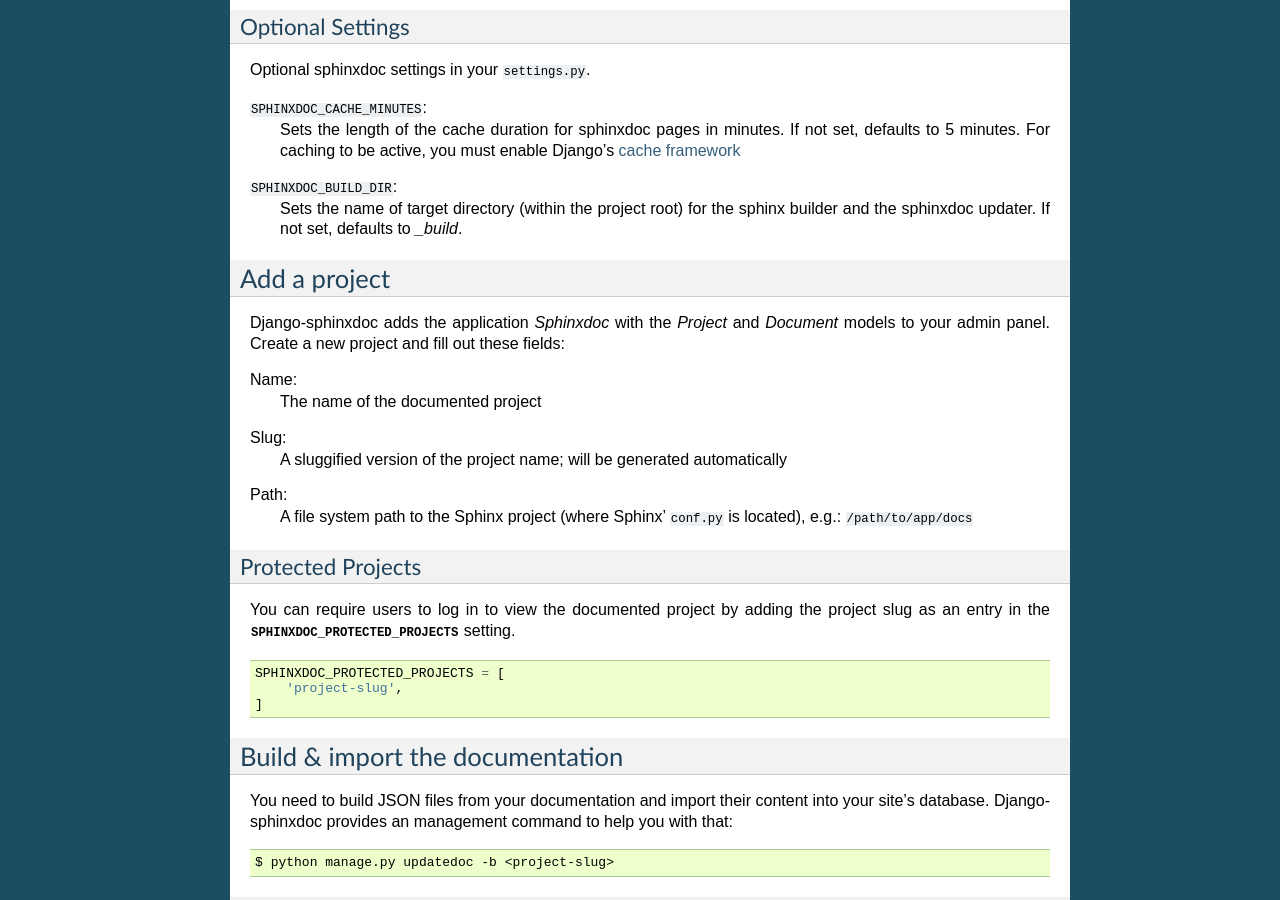
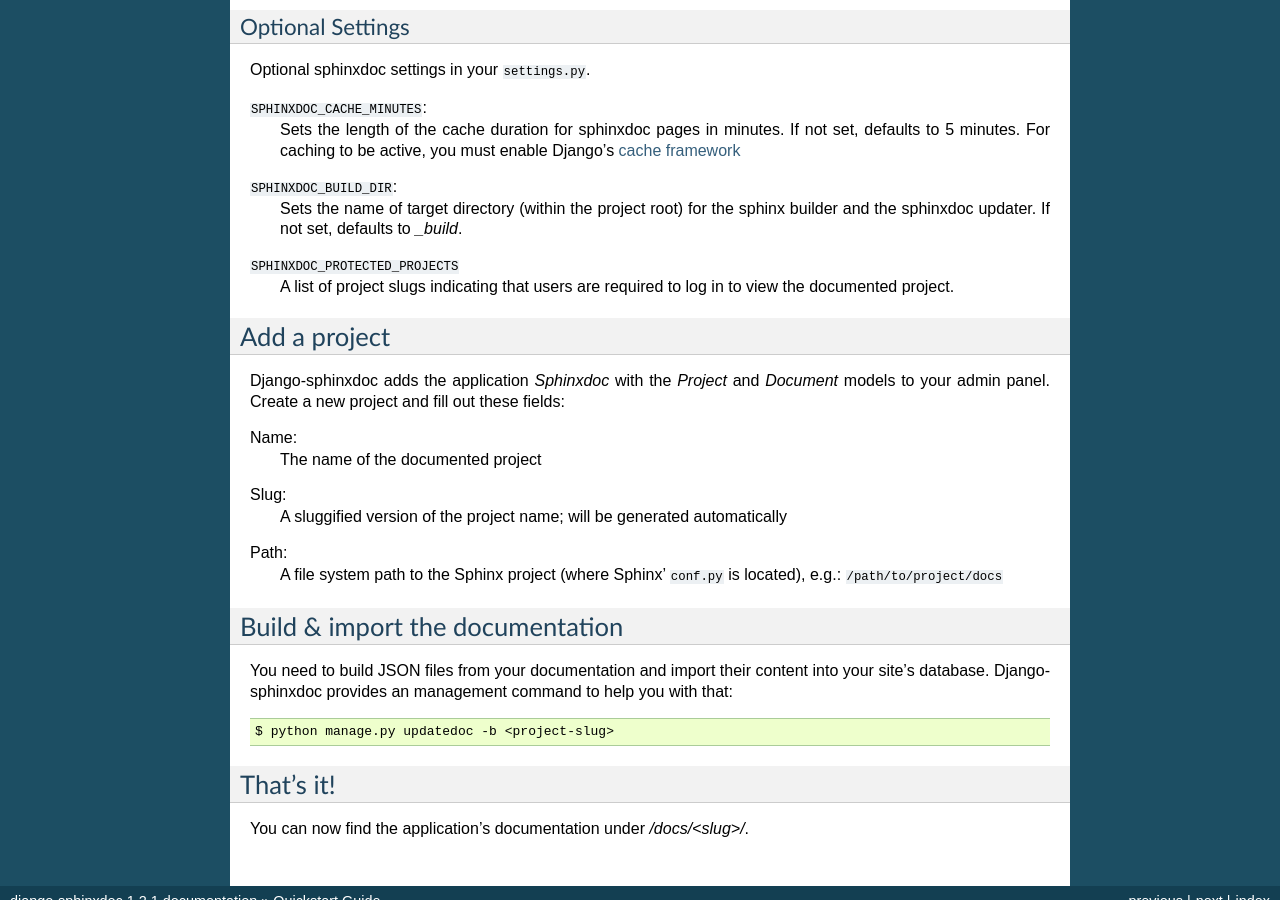
Before and after one commit to insurgency/django-sphinxdoc, a Sphinx documentation site: the page built from docs/quickstart.txt, in a window 1280 px wide and 900 px high, scrolled down 743 px. Built offline with Sphinx 7.4.7, drawn with Linux system fonts in a browser that asks for light colours.

Commit message:
Corrected missed merge issues and adjust some things for new style.

```diff
--- a/docs/quickstart.txt
+++ b/docs/quickstart.txt
@@ -70,6 +70,10 @@
     sphinx builder and the sphinxdoc updater. If not set, defaults to
     *_build*.
 
+``SPHINXDOC_PROTECTED_PROJECTS``
+    A list of project slugs indicating that users are required to log in to
+    view the documented project.
+
 
 Add a project
 -------------
@@ -87,18 +91,7 @@
 
 Path:
     A file system path to the Sphinx project (where Sphinx’ ``conf.py`` is
-    located), e.g.: ``/path/to/app/docs``
-
-
-Protected Projects
-^^^^^^^^^^^^^^^^^^
-
-You can require users to log in to view the documented project by adding the
-project slug as an entry in the :data:`SPHINXDOC_PROTECTED_PROJECTS` setting. ::
-
-    SPHINXDOC_PROTECTED_PROJECTS = [
-        'project-slug',
-    ]
+    located), e.g.: ``/path/to/project/docs``
 
 
 Build & import the documentation
```
Also changed, not shown: 1 other file.
